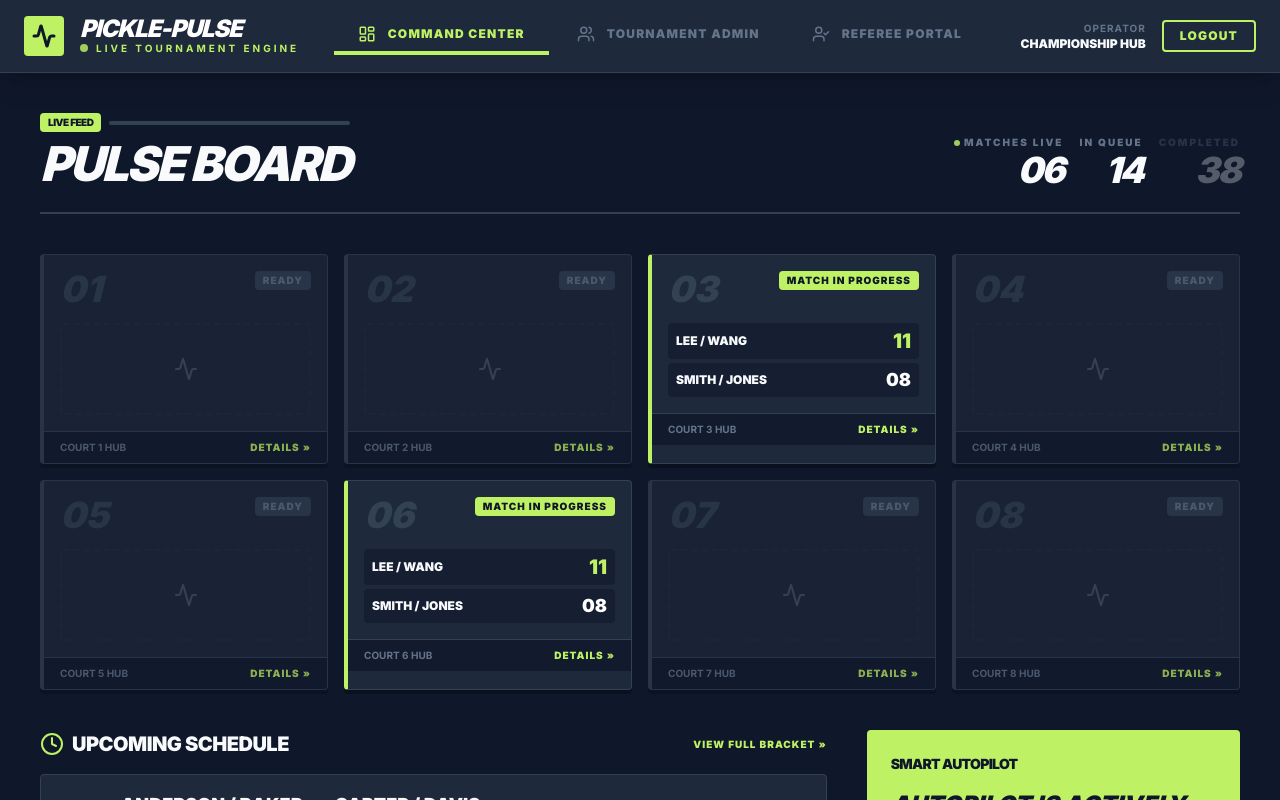
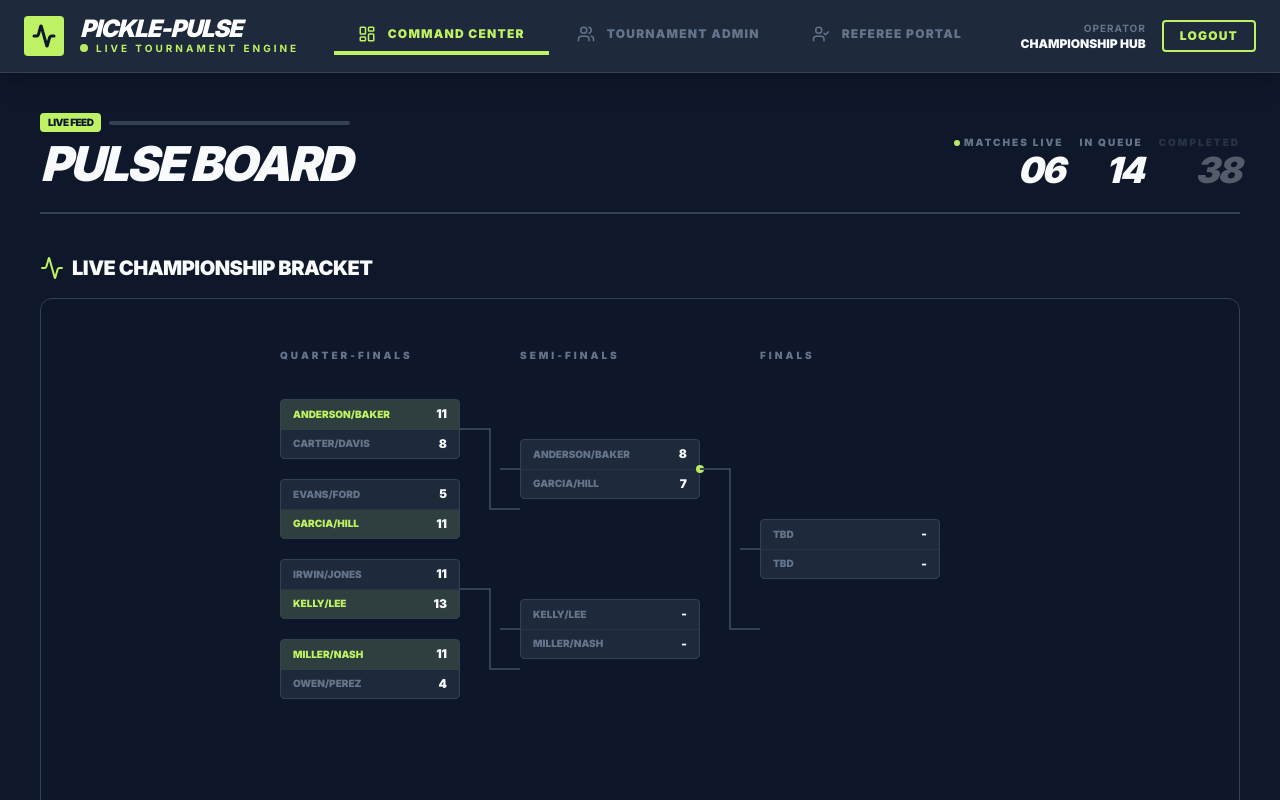
Before and after one commit to yowkirow/pickle-pulse, a React (Vite) app: page /admin in a window 1280 px wide. Shown: the top 800 px of the page. Built offline with nearby package versions, Linux system fonts and the light colour scheme.

Commit message:
feat: Implement SVG Bracket visualization engine

```diff
--- /dev/null
+++ b/src/components/brackets/BracketView.tsx
@@ -0,0 +1,98 @@
+import React from 'react';
+import { motion } from 'framer-motion';
+
+interface MatchNode {
+    id: string;
+    p1_name: string;
+    p2_name: string;
+    score1?: number;
+    score2?: number;
+    winner_id?: string;
+    status: 'scheduled' | 'in_progress' | 'completed';
+}
+
+interface Round {
+    name: string;
+    matches: MatchNode[];
+}
+
+interface BracketProps {
+    rounds: Round[];
+}
+
+const MatchCard: React.FC<{ match: MatchNode; x: number; y: number }> = ({ match, x, y }) => {
+    const isP1Winner = match.winner_id === 'p1'; // Simplified for simulation
+    const isP2Winner = match.winner_id === 'p2';
+
+    return (
+        <g transform={`translate(${x}, ${y})`}>
+            {/* Connection Line Tail */}
+            <line x1="-20" y1="30" x2="0" y2="30" stroke="#334155" strokeWidth="2" />
+
+            {/* Match Container */}
+            <foreignObject width="180" height="60" x="0" y="0">
+                <div className="bg-secondary border border-border rounded-sport overflow-hidden shadow-broadcast h-full flex flex-col">
+                    {/* Player 1 Row */}
+                    <div className={`flex-1 flex items-center justify-between px-3 border-b border-border/50 ${isP1Winner ? 'bg-primary/10' : ''}`}>
+                        <span className={`text-[10px] font-black uppercase truncate ${isP1Winner ? 'text-primary' : 'text-accent-muted'}`}>
+                            {match.p1_name}
+                        </span>
+                        <span className="font-black text-xs">{match.score1 ?? '-'}</span>
+                    </div>
+                    {/* Player 2 Row */}
+                    <div className={`flex-1 flex items-center justify-between px-3 ${isP2Winner ? 'bg-primary/10' : ''}`}>
+                        <span className={`text-[10px] font-black uppercase truncate ${isP2Winner ? 'text-primary' : 'text-accent-muted'}`}>
+                            {match.p2_name}
+                        </span>
+                        <span className="font-black text-xs">{match.score2 ?? '-'}</span>
+                    </div>
+                </div>
+            </foreignObject>
+
+            {/* Status Indicator */}
+            {match.status === 'in_progress' && (
+                <circle cx="180" cy="30" r="4" className="fill-primary animate-pulse" />
+            )}
+        </g>
+    );
+};
+
+export const BracketView: React.FC<BracketProps> = ({ rounds }) => {
+    const columnWidth = 240;
+    const cardHeight = 80;
+
+    return (
+        <div className="w-full overflow-x-auto p-10 bg-background/50 rounded-xl border border-border backdrop-blur-sm">
+            <svg width={rounds.length * columnWidth} height={800} className="mx-auto">
+                {rounds.map((round, rIndex) => (
+                    <g key={rIndex} transform={`translate(${rIndex * columnWidth}, 0)`}>
+                        {/* Round Header */}
+                        <text x="0" y="20" className="fill-accent-muted font-black text-[10px] uppercase tracking-[0.3em]">
+                            {round.name}
+                        </text>
+
+                        {round.matches.map((match, mIndex) => {
+                            const yOffset = (mIndex * (cardHeight * Math.pow(2, rIndex))) + (cardHeight * (Math.pow(2, rIndex) - 1) / 2) + 60;
+
+                            return (
+                                <React.Fragment key={match.id}>
+                                    <MatchCard match={match} x={0} y={yOffset} />
+
+                                    {/* Connector to Next Round */}
+                                    {rIndex < rounds.length - 1 && mIndex % 2 === 0 && (
+                                        <path
+                                            d={`M 180 ${yOffset + 30} L 210 ${yOffset + 30} L 210 ${yOffset + 30 + (cardHeight * Math.pow(2, rIndex))} L 240 ${yOffset + 30 + (cardHeight * Math.pow(2, rIndex))}`}
+                                            fill="none"
+                                            stroke="#334155"
+                                            strokeWidth="2"
+                                        />
+                                    )}
+                                </React.Fragment>
+                            );
+                        })}
+                    </g>
+                ))}
+            </svg>
+        </div>
+    );
+};
--- a/src/pages/AdminDashboard.tsx
+++ b/src/pages/AdminDashboard.tsx
@@ -1,5 +1,6 @@
 import React, { useEffect } from 'react';
 import { Activity, LayoutGrid, Clock } from 'lucide-react';
+import { BracketView } from '../components/brackets/BracketView';
 
 interface DashboardStatProps {
     label: string;
@@ -58,6 +59,32 @@ const CourtCard = ({ number, status }: { number: number; status: string }) => {
     );
 };
 
+// Mock data for the bracket
+const MOCK_ROUNDS = [
+    {
+        name: 'Quarter-Finals',
+        matches: [
+            { id: '1', p1_name: 'Anderson/Baker', p2_name: 'Carter/Davis', score1: 11, score2: 8, status: 'completed', winner_id: 'p1' },
+            { id: '2', p1_name: 'Evans/Ford', p2_name: 'Garcia/Hill', score1: 5, score2: 11, status: 'completed', winner_id: 'p2' },
+            { id: '3', p1_name: 'Irwin/Jones', p2_name: 'Kelly/Lee', score1: 11, score2: 13, status: 'completed', winner_id: 'p2' },
+            { id: '4', p1_name: 'Miller/Nash', p2_name: 'Owen/Perez', score1: 11, score2: 4, status: 'completed', winner_id: 'p1' },
+        ]
+    },
+    {
+        name: 'Semi-Finals',
+        matches: [
+            { id: '5', p1_name: 'Anderson/Baker', p2_name: 'Garcia/Hill', status: 'in_progress', score1: 8, score2: 7 },
+            { id: '6', p1_name: 'Kelly/Lee', p2_name: 'Miller/Nash', status: 'scheduled' },
+        ]
+    },
+    {
+        name: 'Finals',
+        matches: [
+            { id: '7', p1_name: 'TBD', p2_name: 'TBD', status: 'scheduled' },
+        ]
+    }
+];
+
 export const AdminDashboard: React.FC = () => {
     useEffect(() => {
         // Initial fetch and Supabase Realtime subscription would go here
@@ -84,6 +111,15 @@ export const AdminDashboard: React.FC = () => {
                 </div>
             </div>
 
+            {/* Bracket Visualization Engine */}
+            <div className="space-y-4">
+                <h3 className="text-xl font-black uppercase tracking-tight flex items-center gap-2">
+                    <Activity className="text-primary" size={24} />
+                    Live Championship Bracket
+                </h3>
+                <BracketView rounds={MOCK_ROUNDS} />
+            </div>
+
             <div className="grid grid-cols-1 md:grid-cols-2 xl:grid-cols-4 gap-4">
                 {/* Court Cards */}
                 {[1, 2, 3, 4, 5, 6, 7, 8].map((i) => (
@@ -100,7 +136,7 @@ export const AdminDashboard: React.FC = () => {
                             Upcoming Schedule
                         </h3>
                         <button className="text-[10px] font-black uppercase tracking-widest text-primary hover:underline">
-                            View Full Bracket »
+                            View Full Archive »
                         </button>
                     </div>
 
```
